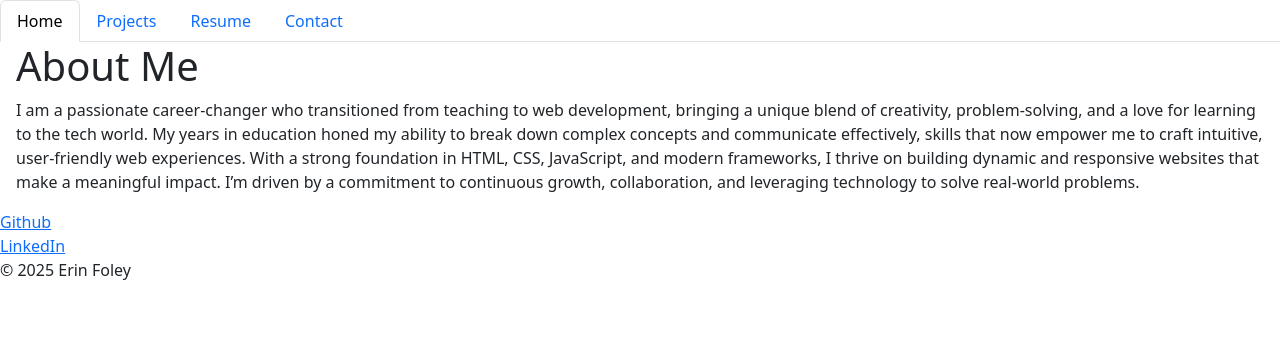
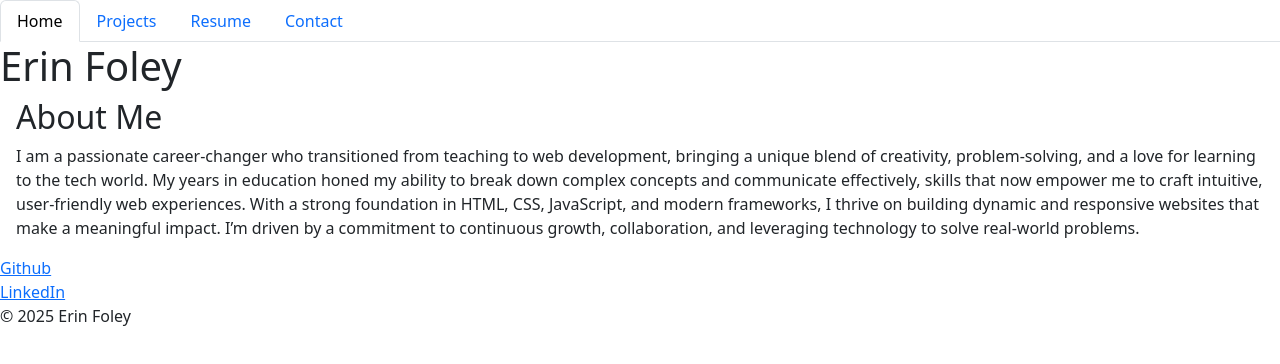
Before and after one commit to erindagfoley/Erin-Foley-Portfolio, a React (Vite) app: page / in a window 1280 px wide. Shown: the top 364 px of the page. Built offline with nearby package versions, Linux system fonts and the light colour scheme.

Commit message:
added header

```diff
--- a/src/App.jsx
+++ b/src/App.jsx
@@ -2,12 +2,14 @@
 import { Outlet } from 'react-router-dom';
 import Nav from './components/NavTabs';
 import Footer from './components/Footer';
+import Header from './components/Header';
 
 function App() {
   // The Outlet component will conditionally swap between the different pages according to the URL. The Nav is the same throughout all of our routes
   return (
     <>
       <Nav />
+      <Header />
       <main className="mx-3">
         <Outlet />
       </main>
--- /dev/null
+++ b/src/components/Header.jsx
@@ -0,0 +1,11 @@
+import React from 'react';
+
+function Header() {
+  return (
+    <header className="header">
+        <h1>Erin Foley</h1>
+    </header>
+  );
+}
+
+export default Header;
--- a/src/pages/Contact.jsx
+++ b/src/pages/Contact.jsx
@@ -1,7 +1,7 @@
 export default function Contact() {
   return (
     <div>
-      <h1>Contact Page</h1>
+      <h2>Contact Page</h2>
       <p>
         Contact form will go here
       </p>
--- a/src/pages/Home.jsx
+++ b/src/pages/Home.jsx
@@ -1,7 +1,7 @@
 export default function Home() {
   return (
     <div>
-      <h1>About Me</h1>
+      <h2>About Me</h2>
       <p>I am a passionate career-changer who transitioned from teaching to web development, bringing a unique blend of creativity, problem-solving, and a love for learning to the tech world. My years in education honed my ability to break down complex concepts and communicate effectively, skills that now empower me to craft intuitive, user-friendly web experiences. With a strong foundation in HTML, CSS, JavaScript, and modern frameworks, I thrive on building dynamic and responsive websites that make a meaningful impact. I’m driven by a commitment to continuous growth, collaboration, and leveraging technology to solve real-world problems.</p>
     </div>
   );
--- a/src/pages/Projects.jsx
+++ b/src/pages/Projects.jsx
@@ -1,7 +1,7 @@
 export default function About() {
   return (
     <div>
-      <h1>My Projects</h1>
+      <h2>My Projects</h2>
       <p>
         Projects will go here
       </p>
--- a/src/pages/Resume.jsx
+++ b/src/pages/Resume.jsx
@@ -1,7 +1,7 @@
 export default function Blog() {
   return (
     <div>
-      <h1>Resume</h1>
+      <h2>Resume</h2>
       <p>
         Resume will go here
       </p>
```
